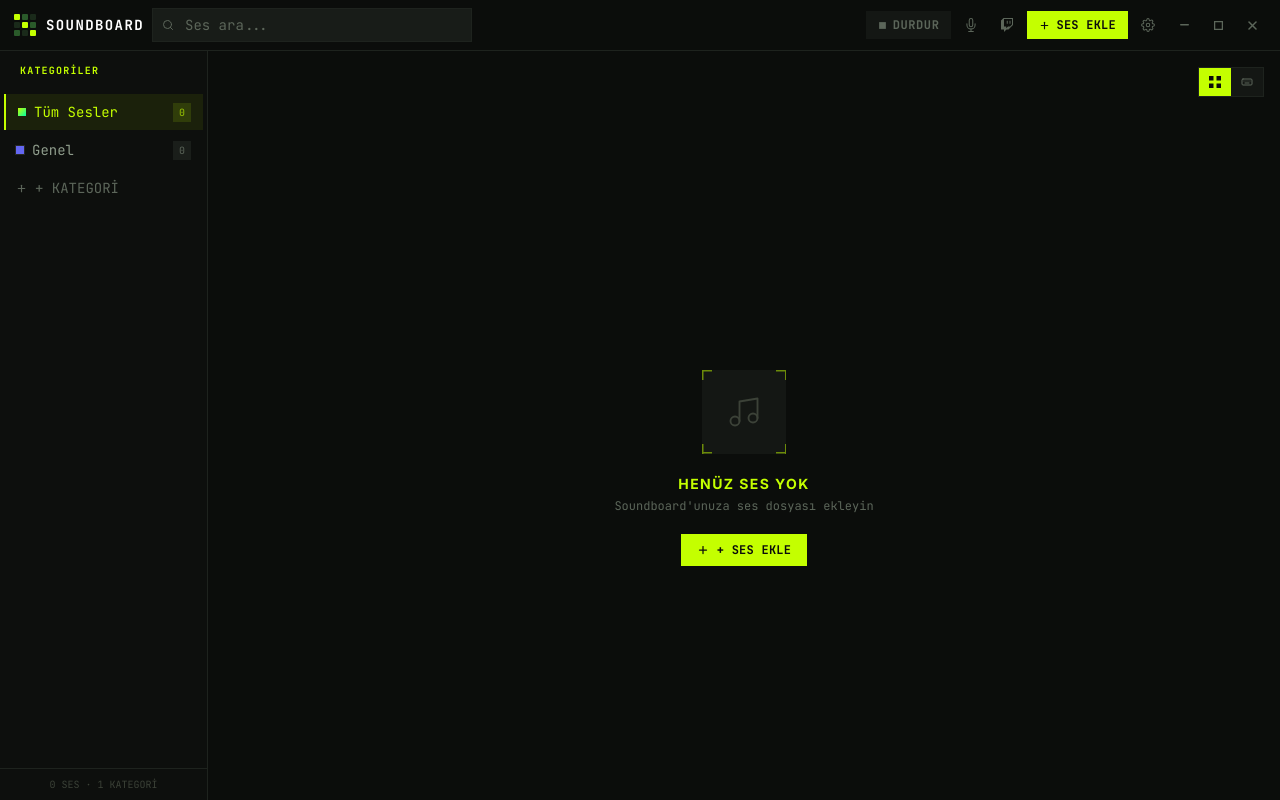
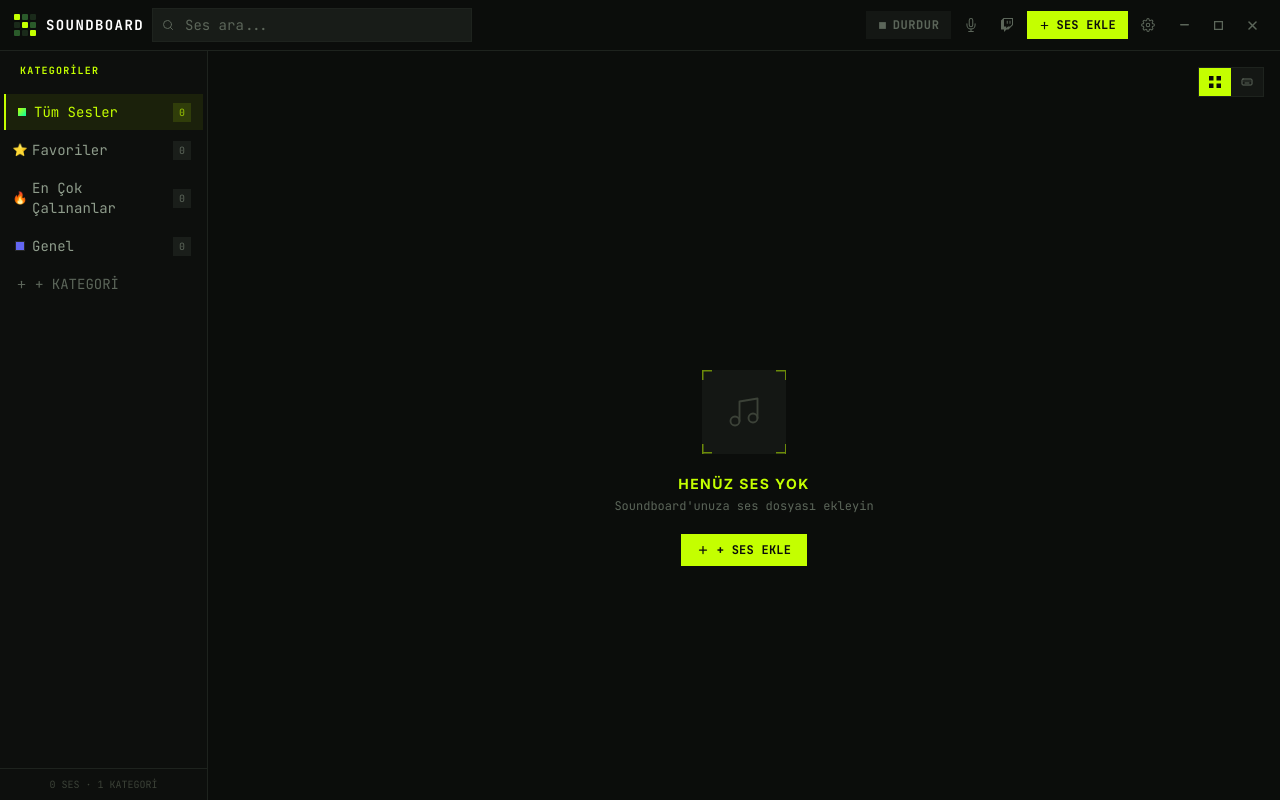
Before and after one commit to elifnurdemir/soundboard, a React (Vite) app: page / in a window 1280 px wide. Built offline with nearby package versions, Linux system fonts and the light colour scheme; the HTML template or start-up script is replaced by a standard one.

Commit message:
feat: add audio recording functionality and favorites feature

```diff
--- a/electron/preload.js
+++ b/electron/preload.js
@@ -9,6 +9,7 @@ contextBridge.exposeInMainWorld('electronAPI', {
   // File system
   openFileDialog: () => ipcRenderer.invoke('open-file-dialog'),
   copyFile: (srcPath) => ipcRenderer.invoke('copy-sound-file', srcPath),
+  saveRecording: (arrayBuffer, ext) => ipcRenderer.invoke('save-recording', arrayBuffer, ext),
   getSoundsFolder: () => ipcRenderer.invoke('get-sounds-folder'),
   openSoundsFolder: () => ipcRenderer.invoke('open-sounds-folder'),
   openImageDialog: () => ipcRenderer.invoke('open-image-dialog'),
@@ -36,6 +37,7 @@ contextBridge.exposeInMainWorld('electronAPI', {
   routeAppToCable: (exeName) => ipcRenderer.invoke('route-app-to-cable', exeName),
   restoreAppDevice: (exeName, deviceId) => ipcRenderer.invoke('restore-app-device', exeName, deviceId),
   openSoundRecordingPanel: () => ipcRenderer.invoke('open-sound-recording-panel'),
+  syncRoutedApps: (snapshot) => ipcRenderer.invoke('sync-routed-apps', snapshot),
   exportZip: (data) => ipcRenderer.invoke('export-zip', data),
   importZip: () => ipcRenderer.invoke('import-zip'),
 
--- a/package.json
+++ b/package.json
@@ -1,6 +1,6 @@
 {
   "name": "soundboard",
-  "version": "1.0.14",
+  "version": "1.0.16",
   "description": "Soundboard Desktop Application",
   "main": "electron/main.js",
   "scripts": {
--- a/src/components/Sidebar.jsx
+++ b/src/components/Sidebar.jsx
@@ -92,6 +92,8 @@ export default function Sidebar() {
   };
 
   const allCount = sounds.length;
+  const favoriteCount = sounds.filter((s) => s.favorite).length;
+  const topCount = sounds.filter((s) => (s.playCount || 0) > 0).length;
 
   return (
     <aside className="w-52 shrink-0 border-r border-app-border flex flex-col overflow-hidden" style={{ background: '#0d0f0d' }}>
@@ -118,6 +120,40 @@ export default function Sidebar() {
           <span className="text-sm flex-1 font-mono">Tüm Sesler</span>
           <span className={`text-[10px] px-1.5 py-0.5 font-mono ${activeCategory === 'all' ? 'text-[#c4ff00]/70 bg-[rgba(196,255,0,0.12)]' : 'bg-app-raised text-[#5c665a]'}`}>
             {allCount}
+          </span>
+        </div>
+
+        {/* Favorites */}
+        <div
+          className={`flex items-center gap-2 px-3 py-2 cursor-pointer transition-all mx-1 ${
+            activeCategory === 'favorites'
+              ? 'bg-[rgba(196,255,0,0.08)] border-l-2'
+              : 'text-[#8e9c8b] hover:bg-app-surface hover:text-[#d0d8ce]'
+          }`}
+          style={activeCategory === 'favorites' ? { borderLeftColor: 'var(--accent)', color: 'var(--accent)' } : {}}
+          onClick={() => setActiveCategory('favorites')}
+        >
+          <span className="w-2 h-2 shrink-0 flex items-center justify-center text-xs leading-none">⭐</span>
+          <span className="text-sm flex-1 font-mono">Favoriler</span>
+          <span className={`text-[10px] px-1.5 py-0.5 font-mono ${activeCategory === 'favorites' ? 'text-[#c4ff00]/70 bg-[rgba(196,255,0,0.12)]' : 'bg-app-raised text-[#5c665a]'}`}>
+            {favoriteCount}
+          </span>
+        </div>
+
+        {/* Top played */}
+        <div
+          className={`flex items-center gap-2 px-3 py-2 cursor-pointer transition-all mx-1 ${
+            activeCategory === 'top'
+              ? 'bg-[rgba(196,255,0,0.08)] border-l-2'
+              : 'text-[#8e9c8b] hover:bg-app-surface hover:text-[#d0d8ce]'
+          }`}
+          style={activeCategory === 'top' ? { borderLeftColor: 'var(--accent)', color: 'var(--accent)' } : {}}
+          onClick={() => setActiveCategory('top')}
+        >
+          <span className="w-2 h-2 shrink-0 flex items-center justify-center text-xs leading-none">🔥</span>
+          <span className="text-sm flex-1 font-mono">En Çok Çalınanlar</span>
+          <span className={`text-[10px] px-1.5 py-0.5 font-mono ${activeCategory === 'top' ? 'text-[#c4ff00]/70 bg-[rgba(196,255,0,0.12)]' : 'bg-app-raised text-[#5c665a]'}`}>
+            {topCount}
           </span>
         </div>
 
--- a/src/components/SoundButton.jsx
+++ b/src/components/SoundButton.jsx
@@ -37,7 +37,7 @@ export default function SoundButton({ sound }) {
   const {
     playSound, stopSoundWithFade, playingSounds,
     updateSound, openAddModal, deleteSound, getCooldownProgress,
-    settings,
+    toggleFavorite, settings,
   } = useSoundStore();
 
   const displayColor = adaptColorForTheme(sound.color, settings.theme);
@@ -185,6 +185,9 @@ export default function SoundButton({ sound }) {
           {sound.loop && (
             <span className={`text-[9px] px-1 py-0.5 bg-black/30 ${textColor}`}>↺</span>
           )}
+          {sound.favorite && (
+            <span className="text-[9px] px-1 py-0.5 bg-black/30">⭐</span>
+          )}
           {sound.overlap && instanceCount > 1 && (
             <span className={`text-[9px] px-1.5 py-0.5 bg-black/30 ${textColor} font-bold font-mono`}>×{instanceCount}</span>
           )}
@@ -223,6 +226,15 @@ export default function SoundButton({ sound }) {
       {showControls && (
         <div className="no-play absolute top-1.5 right-1.5 flex gap-1 z-30">
           <button
+            onClick={(e) => { e.stopPropagation(); toggleFavorite(sound.id); }}
+            className={`w-8 h-8 flex items-center justify-center bg-black/60 hover:bg-black/85 backdrop-blur-sm transition-colors ${sound.favorite ? 'text-yellow-400' : 'text-white/80 hover:text-white'}`}
+            title={sound.favorite ? 'Favorilerden çıkar' : 'Favorilere ekle'}
+          >
+            <svg width="14" height="14" viewBox="0 0 24 24" fill={sound.favorite ? 'currentColor' : 'none'} stroke="currentColor" strokeWidth="2" strokeLinecap="round" strokeLinejoin="round">
+              <polygon points="12 2 15.09 8.26 22 9.27 17 14.14 18.18 21.02 12 17.77 5.82 21.02 7 14.14 2 9.27 8.91 8.26 12 2"/>
+            </svg>
+          </button>
+          <button
             onClick={(e) => { e.stopPropagation(); openAddModal(sound); }}
             className="w-8 h-8 flex items-center justify-center bg-black/60 hover:bg-black/85 backdrop-blur-sm text-white/80 hover:text-white transition-colors"
           >
--- a/src/store/useSoundStore.js
+++ b/src/store/useSoundStore.js
@@ -180,6 +180,8 @@ const useSoundStore = create((set, get) => ({
       fadeOut: data.fadeOut ?? 0,
       trimStart: data.trimStart ?? 0,
       trimEnd: data.trimEnd ?? null,
+      favorite: data.favorite ?? false,
+      playCount: data.playCount ?? 0,
       cooldown: data.cooldown ?? 0,
       overlap: data.overlap ?? true,
       chatCommand: data.chatCommand || '',
@@ -200,6 +202,13 @@ const useSoundStore = create((set, get) => ({
   deleteSound: (id) => {
     get().stopAllInstancesOf(id);
     set((state) => ({ sounds: state.sounds.filter((s) => s.id !== id) }));
+    get().saveData();
+  },
+
+  toggleFavorite: (id) => {
+    set((state) => ({
+      sounds: state.sounds.map((s) => (s.id === id ? { ...s, favorite: !s.favorite } : s)),
+    }));
     get().saveData();
   },
 
@@ -362,7 +371,9 @@ const useSoundStore = create((set, get) => ({
         [sound.id]: [...(state.playingSounds[sound.id] || []), instance],
       },
       cooldownTracker: { ...state.cooldownTracker, [sound.id]: now },
+      sounds: state.sounds.map((s) => (s.id === sound.id ? { ...s, playCount: (s.playCount || 0) + 1 } : s)),
     }));
+    get().saveData();
   },
 
   stopAllInstancesOf: (soundId) => {
@@ -477,16 +488,25 @@ const useSoundStore = create((set, get) => ({
   getFilteredSounds: () => {
     const { sounds, activeCategory, searchQuery } = get();
     let filtered = sounds;
-    if (activeCategory !== 'all') {
+    let sortFn = (a, b) => (a.order ?? 0) - (b.order ?? 0);
+
+    if (activeCategory === 'favorites') {
+      filtered = filtered.filter((s) => s.favorite);
+    } else if (activeCategory === 'top') {
+      filtered = filtered.filter((s) => (s.playCount || 0) > 0);
+      sortFn = (a, b) => (b.playCount || 0) - (a.playCount || 0);
+    } else if (activeCategory !== 'all') {
       filtered = filtered.filter((s) => s.categoryId === activeCategory);
     }
+
     if (searchQuery.trim()) {
       const q = searchQuery.toLowerCase();
       filtered = filtered.filter(
         (s) => s.name.toLowerCase().includes(q) || (s.chatCommand || '').toLowerCase().includes(q)
       );
     }
-    return [...filtered].sort((a, b) => (a.order ?? 0) - (b.order ?? 0));
+    const sorted = [...filtered].sort(sortFn);
+    return activeCategory === 'top' ? sorted.slice(0, 20) : sorted;
   },
 
   getCooldownProgress: (soundId) => {
--- a/src/store/useVoiceChatStore.js
+++ b/src/store/useVoiceChatStore.js
@@ -61,6 +61,7 @@ const useVoiceChatStore = create((set, get) => ({
     const res = await window.electronAPI.routeAppToCable(exeName);
     if (res.success) {
       set((state) => ({ routedApps: { ...state.routedApps, [exeName]: res.previousDeviceId } }));
+      window.electronAPI.syncRoutedApps(get().routedApps);
     } else {
       set({ error: res.error });
     }
@@ -76,6 +77,7 @@ const useVoiceChatStore = create((set, get) => ({
         delete next[exeName];
         return { routedApps: next };
       });
+      window.electronAPI.syncRoutedApps(get().routedApps);
     } else {
       set({ error: res.error });
     }
```
Also changed, not shown: electron/main.js (+31 -0 lines), src/components/AddSoundModal.jsx (+88 -0 lines), 1 other file (tests, documents, lock files or other folders).
